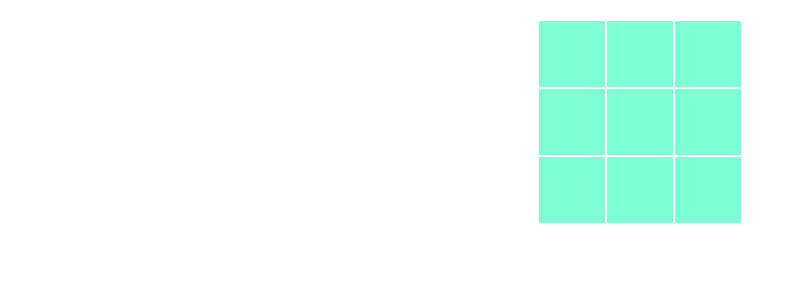
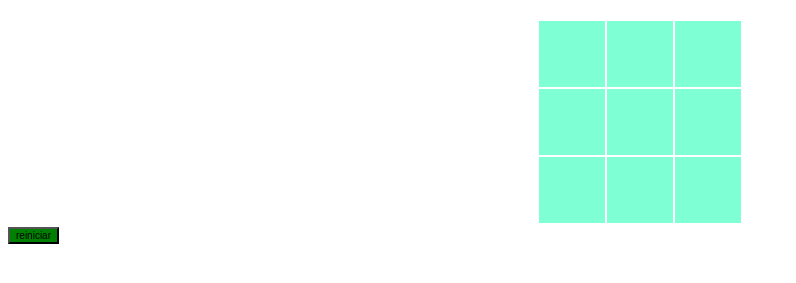
Before and after one commit to Shelbyuri/Jogo-da-Velha, a plain HTML site: page index.html in a window 1280 px wide. Shown: the part 61-344 px from the top of the page, without its empty margins (0-796 px from the left). Drawn offline with Linux system fonts and the light colour scheme.

Commit message:
add button

```diff
--- a/index.html
+++ b/index.html
@@ -33,6 +33,9 @@
             </tr>
         </tbody>
     </table>
+    <button>
+        reiniciar
+    </button>
     <script src="script.js"></script>
 </body>
 </html>
--- a/style.css
+++ b/style.css
@@ -15,3 +15,8 @@ h1{
 td:hover{
     background-color: rgb(63, 196, 152);
 }
+button{
+    background-color: green;
+    font-size: 10px;
+    height: 3em 3em;
+}
```
